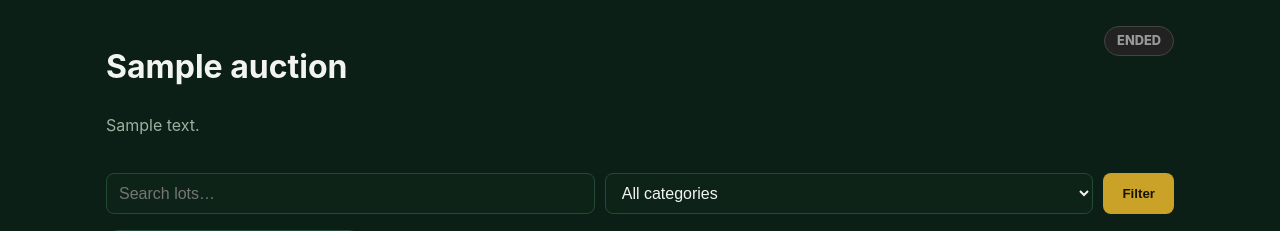
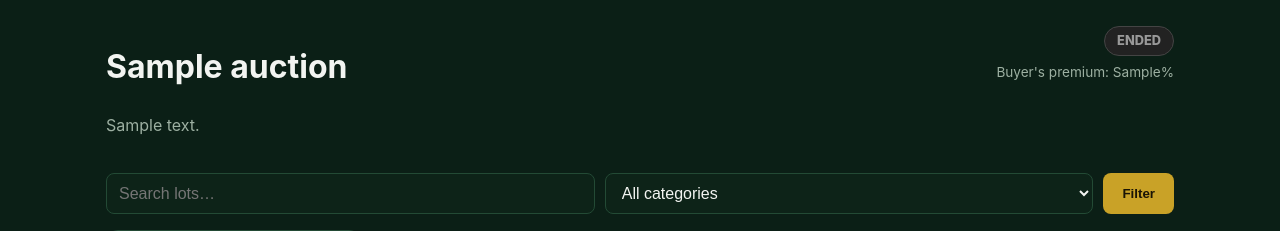
Before and after one commit to jamalkhudayar-glitch/kk-auctions, a Flask app: template templates/auction.html in a window 1280 px wide. Shown: the part 69-300 px from the top of the page. Run offline with Flask 3, Linux system fonts and the light colour scheme; the template is opened without the code that fills it: most values are stand-ins (such as "Sample title", 1, 10 or a date in 2020).

Commit message:
Add Terms & Conditions page (adapted from Bryan's), buyer's premium per auction, terms agreement on registration

```diff
--- a/templates/auction.html
+++ b/templates/auction.html
@@ -18,6 +18,7 @@
     {% else %}
       <div class="pill pill-ended">ENDED</div>
     {% endif %}
+    {% if auction.buyers_premium_pct %}<div class="muted small">Buyer's premium: {{ auction.buyers_premium_pct }}%</div>{% endif %}
   </div>
 </div>
 
```
